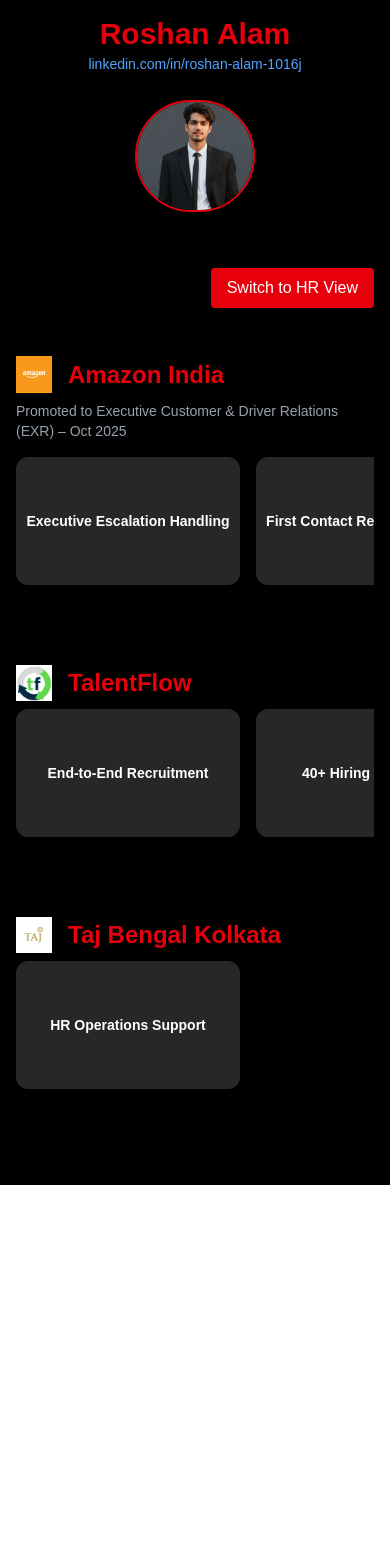
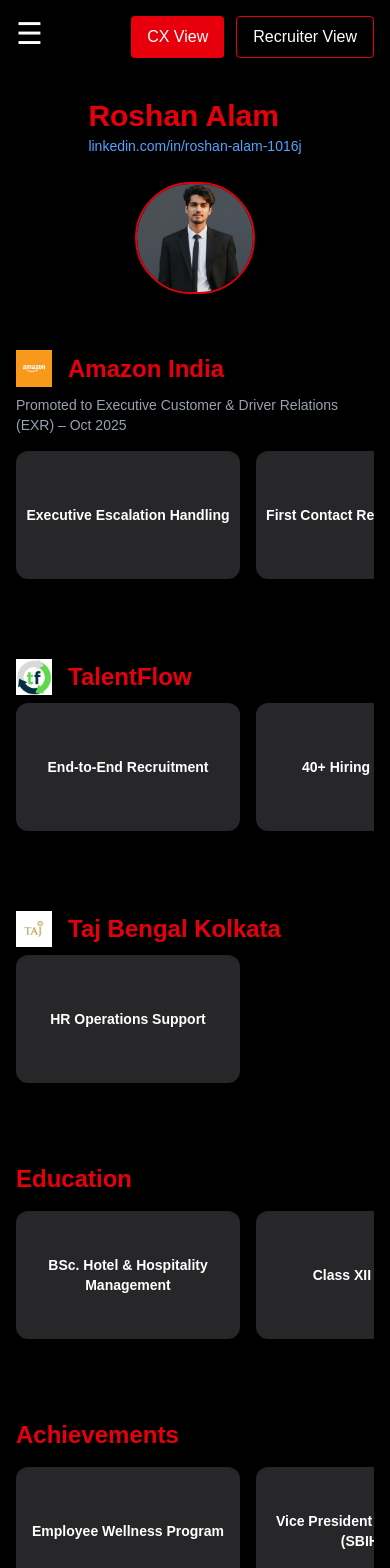
Before and after one commit to Roshan1125896/netflix-resume-roshan, a Next.js app: page / in a window 390 px wide. Shown: the top 1568 px of the page. Before the commit the page ends 1185 px from the top, so only its background shows below. Built offline with nearby package versions, Linux system fonts and the light colour scheme.

Commit message:
Restore education, achievements, recruiter view, hamburger, and EXR promotion

```diff
--- a/app/page.tsx
+++ b/app/page.tsx
@@ -68,24 +68,24 @@
       {
         title: "End-to-End Recruitment",
         description:
-          "Managed sourcing, screening, interviewing, offer negotiation, and onboarding across multiple roles.",
+          "Managed sourcing, screening, interviewing, offer negotiation, and onboarding across roles.",
       },
       {
         title: "40+ Hiring Closures",
         description:
-          "Closed 40+ positions within defined timelines across functions.",
+          "Closed 40+ positions across departments within timelines.",
       },
     ],
     hr: [
       {
         title: "Talent Acquisition Strategy",
         description:
-          "Built sourcing pipelines and partnered with hiring managers to align expectations.",
+          "Built sourcing pipelines and partnered with hiring managers.",
       },
       {
         title: "Employer Branding",
         description:
-          "Improved candidate experience through structured communication and feedback.",
+          "Improved candidate experience through structured engagement.",
       },
     ],
   },
@@ -109,15 +109,99 @@
   },
 ]
 
+const education: Episode[] = [
+  {
+    title: "BSc. Hotel & Hospitality Management",
+    description:
+      "SBIHM Kolkata – Graduated with 8.9 CGPA, with focus on people management and operations.",
+  },
+  {
+    title: "Class XII (CBSE)",
+    description:
+      "KV Command Hospital – Scored 83.6%.",
+  },
+  {
+    title: "Class X (CBSE)",
+    description:
+      "KV CRPF Durgapur – Scored 89.83%.",
+  },
+]
+
+const achievements: Episode[] = [
+  {
+    title: "Employee Wellness Program",
+    description:
+      "Designed and implemented a wellness initiative integrating mental health support and flexible work practices.",
+  },
+  {
+    title: "Vice President – Committee (SBIHM)",
+    description:
+      "Improved HR infrastructure, feedback systems, and student engagement initiatives.",
+  },
+  {
+    title: "2nd Place – Whisky Heritage Quiz",
+    description:
+      "Secured second place at Paul John Whisky Heritage Quiz, Goa.",
+  },
+  {
+    title: "Runner-up – Cocktail Making Competition",
+    description:
+      "Runner-up at Paul John Cocktail Making Competition, Goa.",
+  },
+]
+
 export default function Home() {
   const [mode, setMode] = useState<"CX" | "HR">("CX")
-  const [selected, setSelected] = useState<any>(null)
+  const [recruiterView, setRecruiterView] = useState(false)
+  const [menuOpen, setMenuOpen] = useState(false)
+  const [selected, setSelected] = useState<Episode | null>(null)
   const [showIntro, setShowIntro] = useState(true)
 
   useEffect(() => {
-    const timer = setTimeout(() => setShowIntro(false), 2500)
-    return () => clearTimeout(timer)
-  }, [])
+    if (!recruiterView) {
+      const timer = setTimeout(() => setShowIntro(false), 2500)
+      return () => clearTimeout(timer)
+    } else {
+      setShowIntro(false)
+    }
+  }, [recruiterView])
+
+  /* ================= RECRUITER VIEW ================= */
+  if (recruiterView) {
+    return (
+      <main className="bg-black min-h-screen text-white p-6 md:p-12">
+        <div className="max-w-4xl mx-auto">
+
+          <h1 className="text-4xl font-extrabold text-red-600 mb-2">
+            Roshan Alam
+          </h1>
+          <p className="text-gray-300 mb-6">
+            Executive Customer & Driver Relations (EXR) | Employee Relations | HRBP-Aligned
+          </p>
+
+          <p className="text-gray-300 mb-6">
+            Employee Relations–focused professional with experience managing escalations,
+            compliance-sensitive cases, and cross-functional stakeholder coordination.
+          </p>
+
+          <ul className="list-disc ml-5 text-gray-300 space-y-2 mb-8">
+            <li>Amazon India – Executive Customer & Driver Relations (EXR)</li>
+            <li>TalentFlow – End-to-End Recruitment</li>
+            <li>Taj Bengal – HR Operations & L&D</li>
+          </ul>
+
+          <button
+            onClick={() => setRecruiterView(false)}
+            className="bg-red-600 px-6 py-3 rounded font-semibold"
+          >
+            Back to Interactive View
+          </button>
+        </div>
+      </main>
+    )
+  }
+
+  /* ================= INTERACTIVE VIEW ================= */
 
   return (
     <main className="bg-black min-h-screen text-white p-4 md:p-10 overflow-x-hidden">
@@ -131,9 +215,34 @@
         </div>
       )}
 
+      {/* HAMBURGER */}
+      <button
+        onClick={() => setMenuOpen(true)}
+        className="fixed top-4 left-4 text-3xl z-50"
+      >
+        ☰
+      </button>
+
+      {/* TOP BUTTONS */}
+      <div className="flex justify-end gap-3 mb-10">
+        <button
+          onClick={() => setMode(mode === "CX" ? "HR" : "CX")}
+          className="bg-red-600 px-4 py-2 rounded"
+        >
+          {mode} View
+        </button>
+
+        <button
+          onClick={() => setRecruiterView(true)}
+          className="border border-red-600 px-4 py-2 rounded"
+        >
+          Recruiter View
+        </button>
+      </div>
+
       {/* HEADER */}
       <div className="flex flex-col md:flex-row justify-between items-center mb-14 gap-6">
-        <div className="text-center md:text-left">
+        <div>
           <h1 className="text-3xl md:text-4xl font-extrabold text-red-600">
             Roshan Alam
           </h1>
@@ -155,17 +264,7 @@
         />
       </div>
 
-      {/* MODE TOGGLE */}
-      <div className="flex justify-end mb-12">
-        <button
-          onClick={() => setMode(mode === "CX" ? "HR" : "CX")}
-          className="bg-red-600 px-4 py-2 rounded"
-        >
-          Switch to {mode === "CX" ? "HR" : "CX"} View
-        </button>
-      </div>
-
-      {/* JOB SECTIONS */}
+      {/* JOBS */}
       {jobs.map((job, idx) => (
         <section key={idx} className="mb-16">
           <div className="flex items-center gap-4 mb-2">
@@ -186,15 +285,7 @@
               <div
                 key={i}
                 onClick={() => setSelected(item)}
-                className="
-                  min-w-[14rem] md:min-w-[16rem] h-[8rem]
-                  bg-zinc-800 rounded-xl
-                  flex items-center justify-center text-center
-                  font-bold text-sm cursor-pointer
-                  transition-all
-                  hover:scale-105
-                  hover:shadow-[0_0_25px_rgba(229,9,20,0.9)]
-                "
+                className="min-w-[14rem] md:min-w-[16rem] h-[8rem] bg-zinc-800 rounded-xl flex items-center justify-center text-center font-bold text-sm cursor-pointer transition-all hover:scale-105 hover:shadow-[0_0_25px_rgba(229,9,20,0.9)]"
               >
                 {item.title}
               </div>
@@ -202,6 +293,12 @@
           </div>
         </section>
       ))}
+
+      {/* EDUCATION */}
+      <Section title="Education" items={education} setSelected={setSelected} />
+
+      {/* ACHIEVEMENTS */}
+      <Section title="Achievements" items={achievements} setSelected={setSelected} />
 
       {/* MODAL */}
       {selected && (
@@ -217,6 +314,62 @@
           </div>
         </div>
       )}
+
+      {/* HAMBURGER OVERLAY */}
+      {menuOpen && (
+        <div className="fixed inset-0 bg-black/90 z-50 flex items-center justify-center">
+          <div className="bg-zinc-900 p-8 rounded-xl text-center">
+            <Image
+              src="/roshan.jpg"
+              alt="Roshan Alam"
+              width={150}
+              height={150}
+              className="rounded-full mx-auto mb-4 border-2 border-red-600"
+            />
+            <p>📞 7044467898</p>
+            <p>📧 roshan.alam.official@gmail.com</p>
+            <p className="text-sm mt-2">
+              Karishma Apt 4A, Khardah, Jelia Para, 700117
+            </p>
+            <button
+              onClick={() => setMenuOpen(false)}
+              className="mt-4 text-red-500"
+            >
+              Close
+            </button>
+          </div>
+        </div>
+      )}
     </main>
   )
 }
+
+function Section({
+  title,
+  items,
+  setSelected,
+}: {
+  title: string
+  items: Episode[]
+  setSelected: (item: Episode) => void
+}) {
+  return (
+    <section className="mb-16">
+      <h2 className="text-2xl md:text-3xl font-bold text-red-600 mb-4">
+        {title}
+      </h2>
+
+      <div className="flex gap-4 overflow-x-auto pb-4">
+        {items.map((item, i) => (
+          <div
+            key={i}
+            onClick={() => setSelected(item)}
+            className="min-w-[14rem] md:min-w-[16rem] h-[8rem] bg-zinc-800 rounded-xl flex items-center justify-center text-center font-bold text-sm cursor-pointer transition-all hover:scale-105 hover:shadow-[0_0_25px_rgba(229,9,20,0.9)]"
+          >
+            {item.title}
+          </div>
+        ))}
+      </div>
+    </section>
+  )
+}
```
